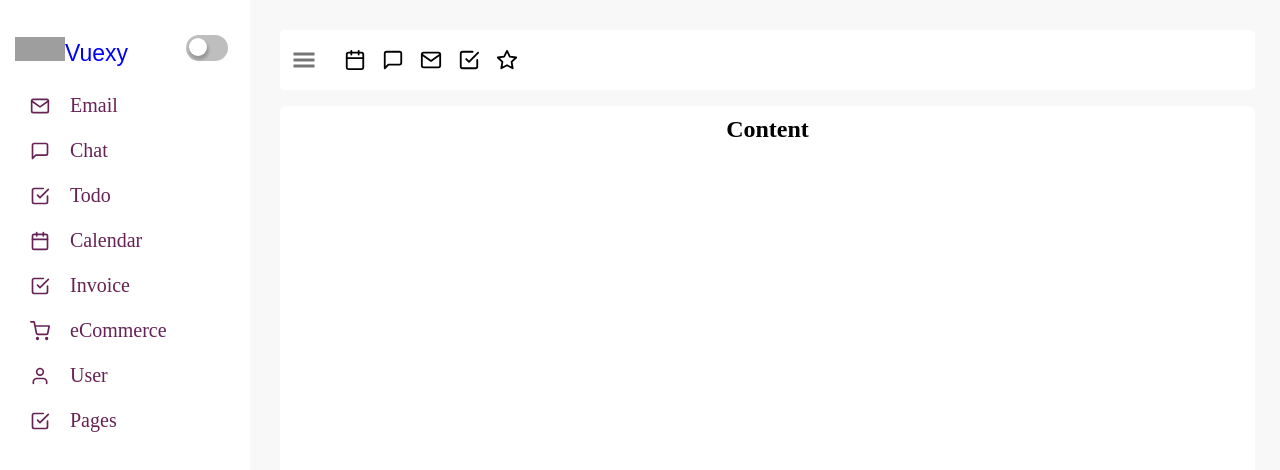
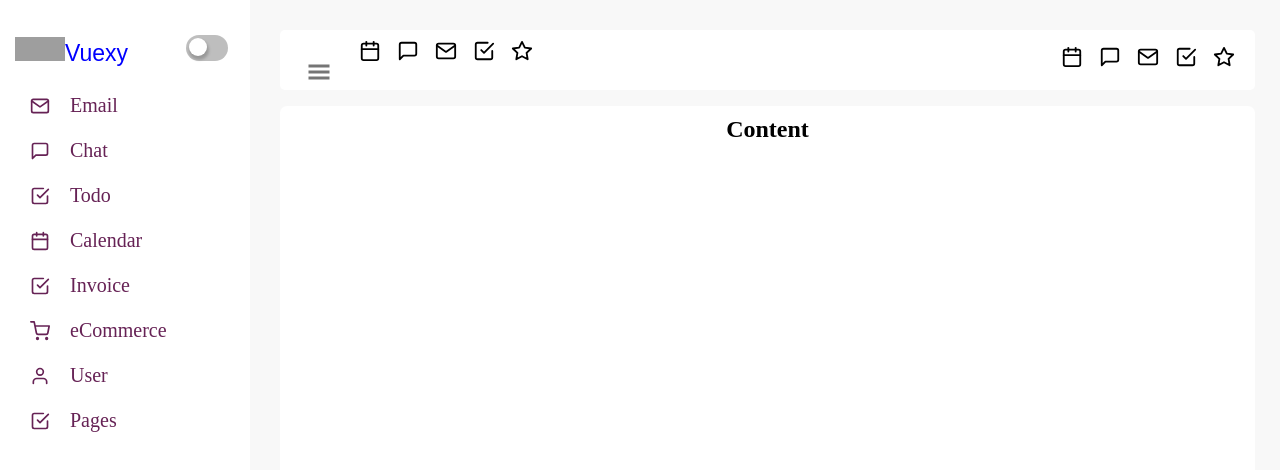
Before and after one commit to Bahtiyorjon1997/reactjs-dashboard, a React (Create React App) app: page / in a window 1280 px wide. Shown: the top 470 px of the page. Built offline with nearby package versions, Linux system fonts and the light colour scheme; grey boxes are pictures that could not be loaded.

Commit message:
just commit

```diff
--- a/src/Components/Header/index.js
+++ b/src/Components/Header/index.js
@@ -2,6 +2,7 @@ import React from "react";
 import styled from "styled-components";
 import "./data";
 import { Icons } from "./data";
+
 import {
   FiCalendar,
   FiMessageSquare,
@@ -9,12 +10,14 @@ import {
   FiCheckSquare,
   FiStar,
 } from "react-icons/fi";
+
 import { GiHamburgerMenu } from "react-icons/gi";
 import { IconButton } from "@material-ui/core";
 
 const Header = ({ hide, setHide, ...props }) => {
   return (
     <HeaderWrapper {...props}>
+      <LeftIconWrapper>
         <IconButton
           onClick={() => {
             setHide(!hide);
@@ -33,12 +36,34 @@ const Header = ({ hide, setHide, ...props }) => {
         <FiCheckSquare style={{ padding: "1rem 0 1rem 1rem" }} />
 
         <FiStar style={{ padding: "1rem 0 1rem 1rem", color: "#ff9f4" }} />
+      </LeftIconWrapper>
+      <RightIconWrapper>
+        <FiCalendar style={{ padding: "1rem 0 1rem 1rem" }} />
+
+        <FiMessageSquare style={{ padding: "1rem 0 1rem 1rem" }} />
+
+        <FiMail style={{ padding: "1rem 0 1rem 1rem" }} />
+
+        <FiCheckSquare style={{ padding: "1rem 0 1rem 1rem" }} />
+
+        <FiStar style={{ padding: "1rem 0 1rem 1rem", color: "#ff9f4" }} />
+      </RightIconWrapper>
     </HeaderWrapper>
   );
 };
 export default Header;
 
+const LeftIconWrapper = styled.div`
+  padding-left: 15px;
+`;
+const RightIconWrapper = styled.div`
+  padding-right: 20px;
+`;
+
 const HeaderWrapper = styled.div`
+  display: flex;
+  align-items: center;
+  justify-content: space-between;
   height: 60px;
   width: 100%;
   background-color: white;
@@ -51,9 +76,6 @@ const HeaderWrapper = styled.div`
   padding-top: 0;
   margin-top: 0;
 
-  display: flex;
-  align-items: center;
-
   h2 {
     margin: 0;
     padding: 10px;
```
Lines whose indentation alone changed are shown as unchanged.
